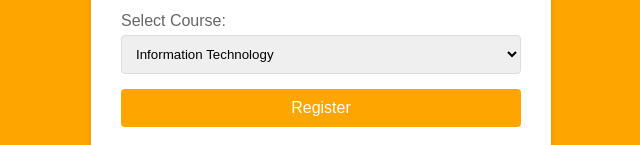
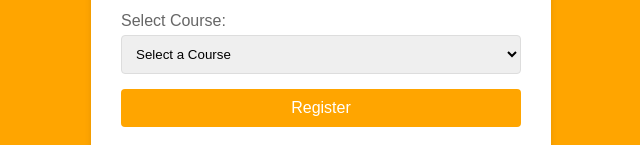
Before and after one commit to krazymonkey1212/razonableeeeeee, a plain HTML site: page index.html in a window 1280 px wide. Shown: the part 670-815 px from the top of the page, 319-959 px from the left. Drawn offline with Linux system fonts and the light colour scheme.

Commit message:
Update index.html

```diff
--- a/index.html
+++ b/index.html
@@ -64,6 +64,7 @@
             <div class="form-group">
                 <label for="course">Select Course:</label>
                 <select id="course" name="course" required>
+                     <option value="">Select a Course</option>
                     <option value="information technology">Information Technology</option>
                     <option value="civil engineering"> Civil Engineering</option>
                     <option value="marine engineering"> Marine Engineering</option>
```
